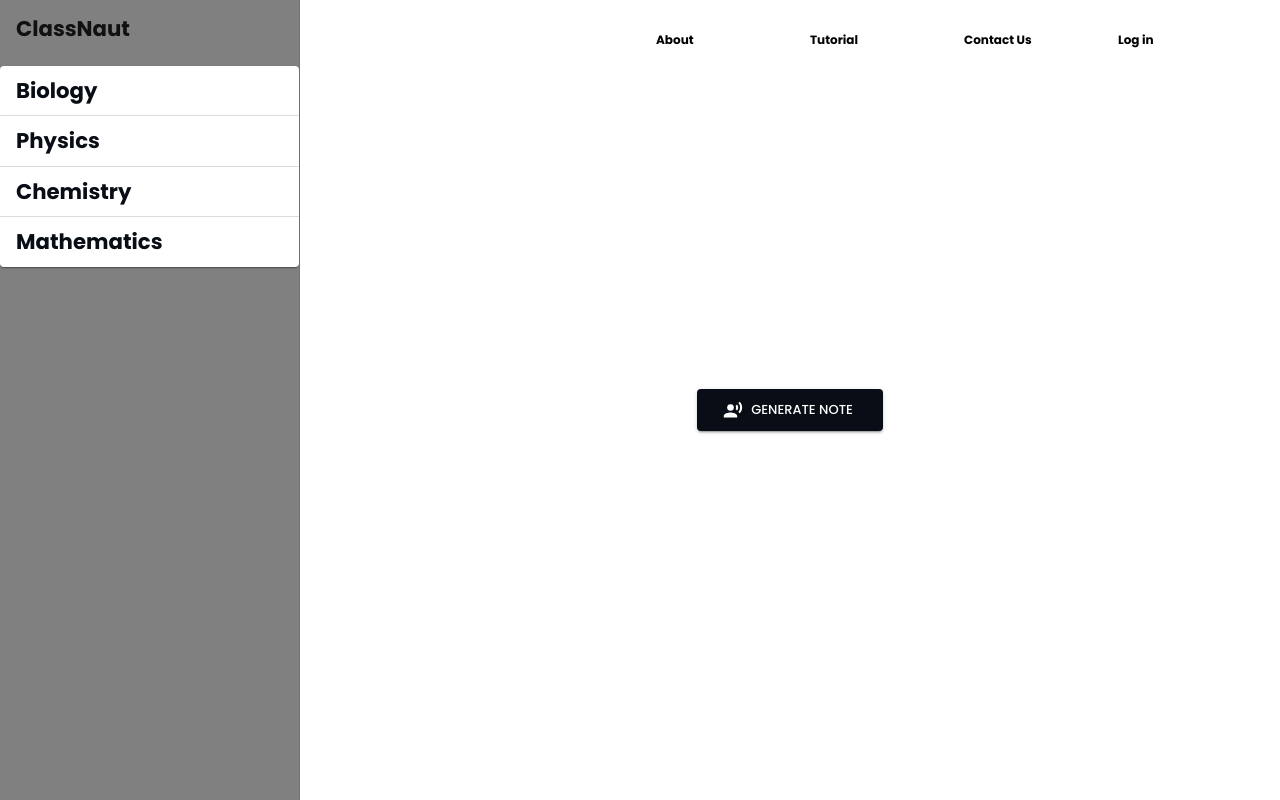
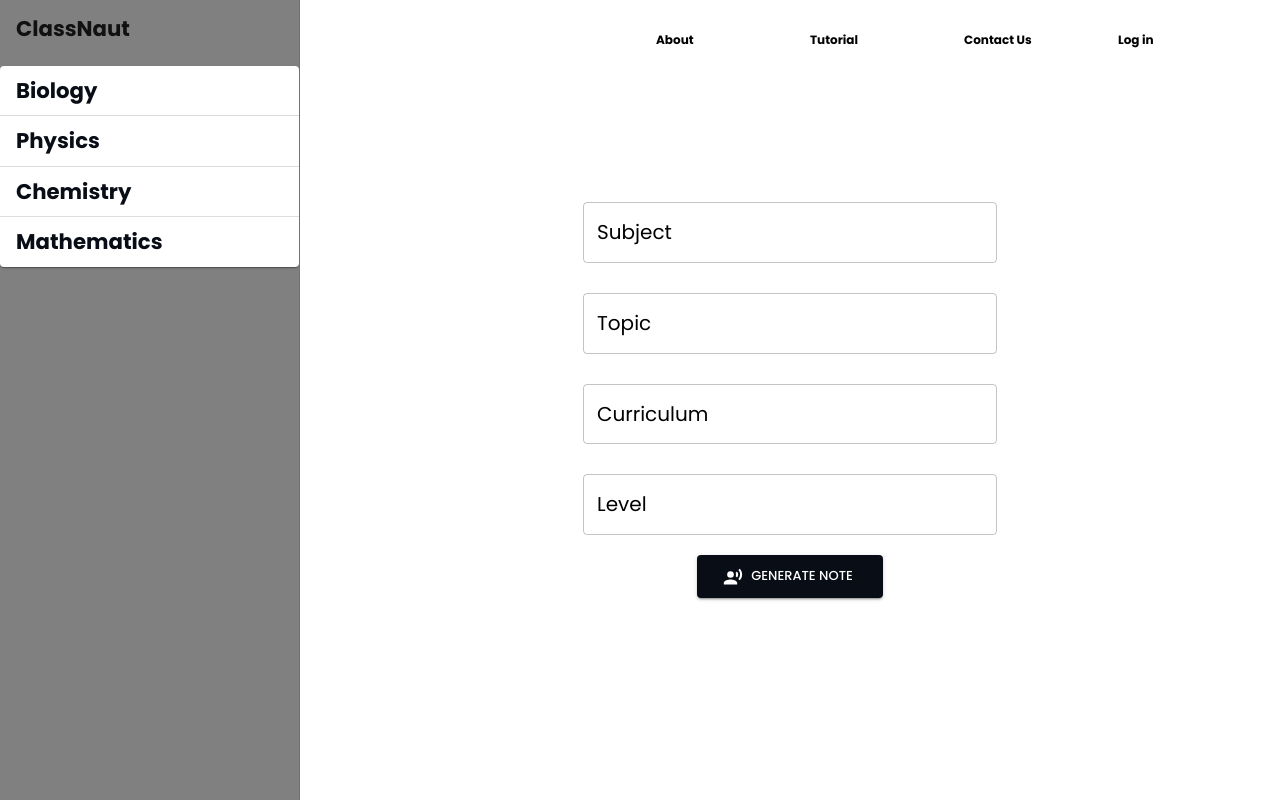
Before and after one commit to itcentralng/autoNoteApp, a React (Create React App) app: page /write in a window 1280 px wide. Built offline with nearby package versions, Linux system fonts and the light colour scheme.

Commit message:
added fields for generating notes

```diff
--- a/src/pages/Recording.jsx
+++ b/src/pages/Recording.jsx
@@ -1,6 +1,6 @@
 import React, { useEffect } from "react";
 import Appdrawer from "../components/Appdrawer";
-import { Button, Typography, makeStyles } from "@material-ui/core";
+import { Button, TextField, Typography, makeStyles } from "@material-ui/core";
 import { CloudUpload, Create, RecordVoiceOver } from "@material-ui/icons";
 import { Link, useLocation } from "react-router-dom";
 import { ReactMic } from "react-mic";
@@ -27,9 +27,34 @@ const useStyles = makeStyles((theme) => {
       fontSize: "1.3rem",
       marginTop: "2rem",
     },
+    write: {
+      display: "flex",
+      flexDirection: "column",
+      justifyContent: "center",
+      alignItems: "center",
+    },
+    form: {
+      display: "flex",
+      flexDirection: "column",
+      gap: "3rem",
+    },
   };
 });
 function Recording() {
+  const formObj = [
+    {
+      label: "Subject",
+    },
+    {
+      label: "Topic",
+    },
+    {
+      label: "Curriculum",
+    },
+    {
+      label: "Level",
+    },
+  ];
   const classes = useStyles();
   const location = useLocation();
   const [record, setRecord] = useState(false);
@@ -144,6 +169,26 @@ function Recording() {
           </label>
         </div>
       ) : location.pathname === "/write" ? (
+        <div className={classes.write}>
+          <form className={classes.form}>
+            {formObj.map((form) => {
+              return (
+                <TextField
+                  fullWidth
+                  variant="outlined"
+                  label={form.label}
+                  InputLabelProps={{
+                    style: {
+                      color: "black",
+                    },
+                  }}
+                  className={classes.input}
+                  color="secondary"
+                />
+              );
+            })}
+          </form>
+
           <Button
             variant="contained"
             className={classes.btn}
@@ -152,6 +197,7 @@ function Recording() {
           >
             Generate Note
           </Button>
+        </div>
       ) : null}
     </div>
   );
```
Lines whose indentation alone changed are shown as unchanged.
